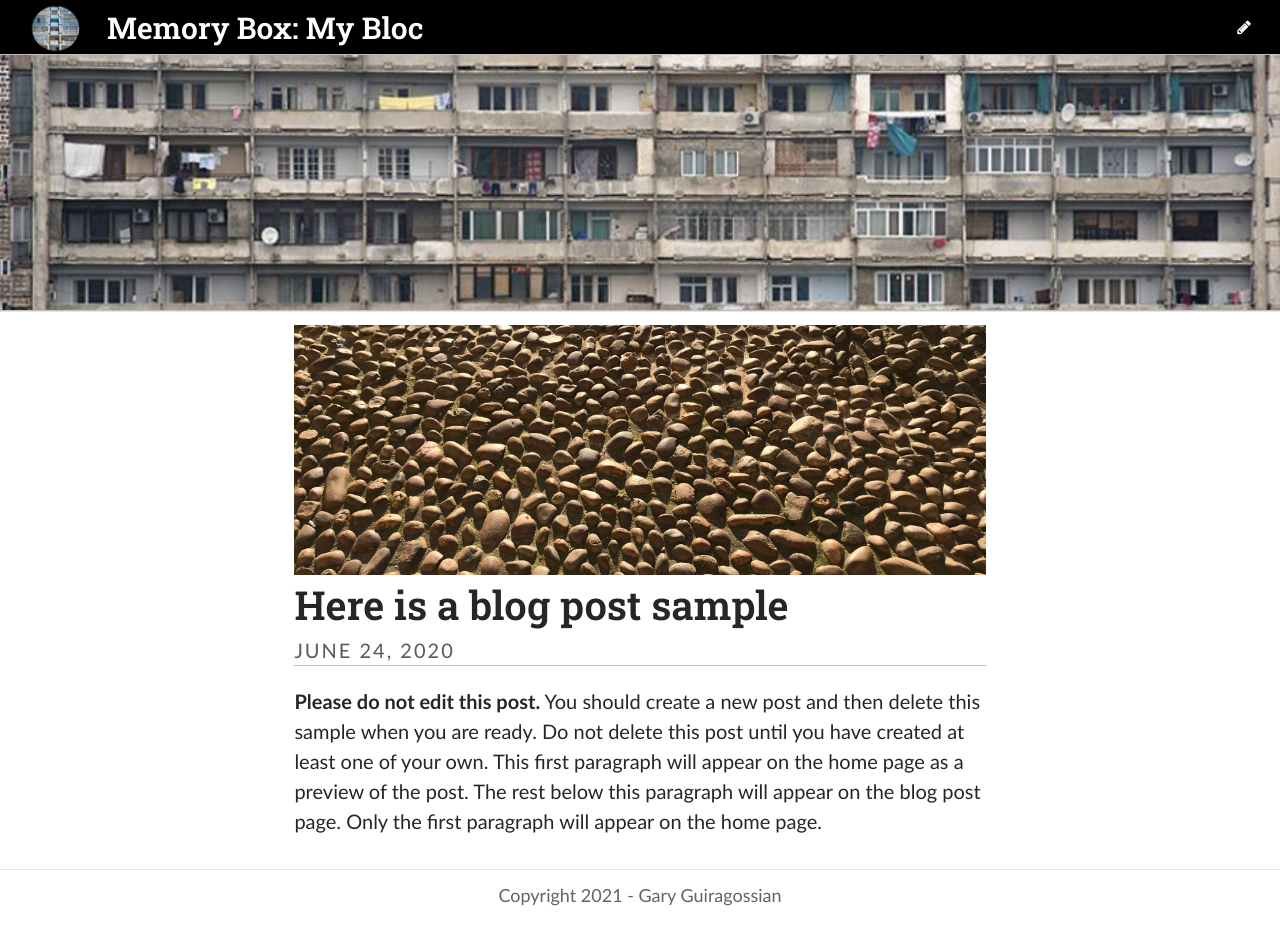
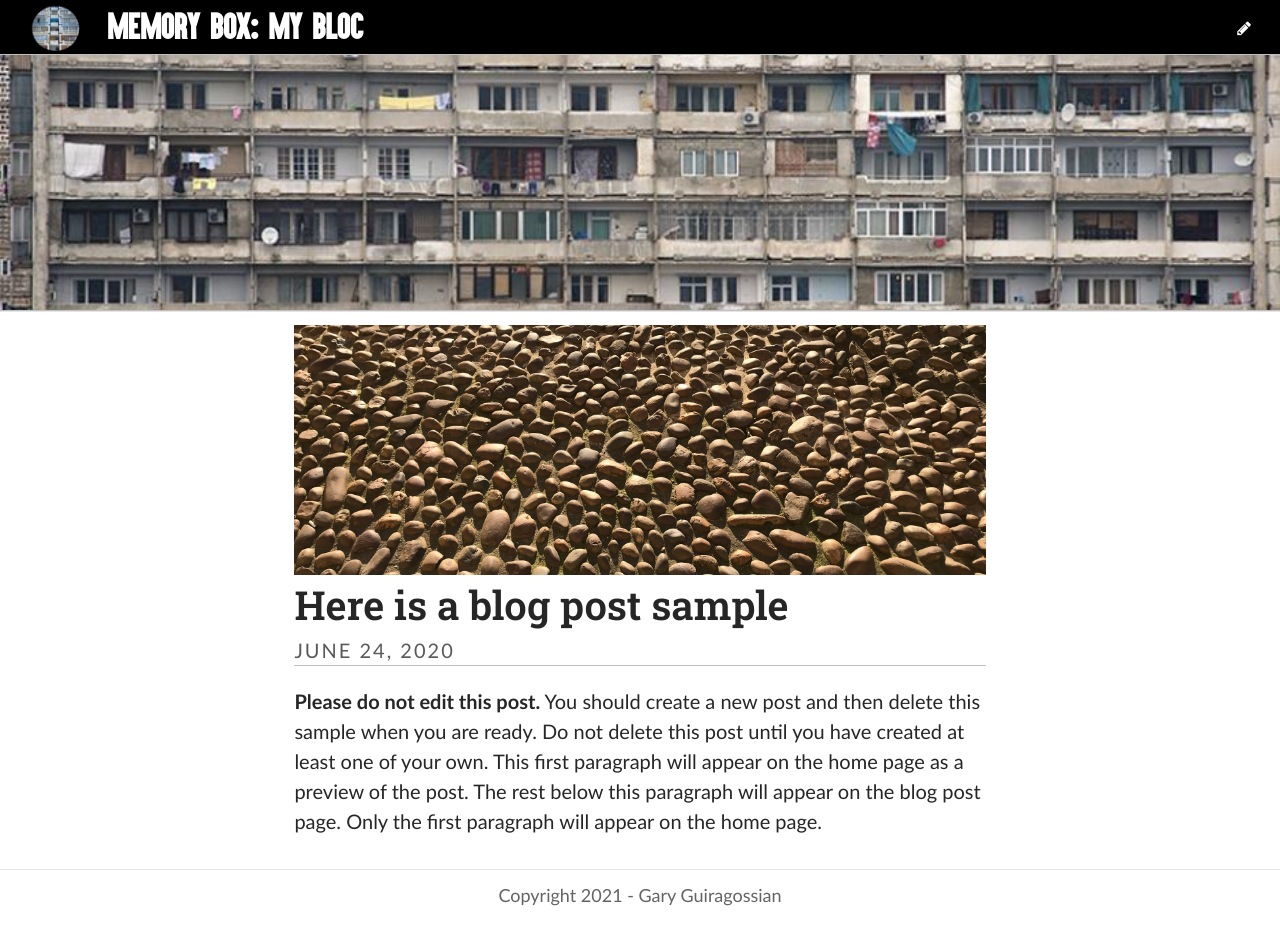
Before and after one commit to garyBG/GGMemoryBox, a Jekyll site: the page built from index.html, in a window 1280 px wide. Built offline with Jekyll 4.4.1, drawn with Linux system fonts in a browser that asks for light colours; some web fonts are replaced; the list of posts is cut into pages by our own code.

Commit message:
Fix Fonts

```diff
--- a/styles/styles.css
+++ b/styles/styles.css
@@ -1,5 +1,9 @@
 /* code */
 @import "highlighter.css";
+@font-face {
+    font-family: 'Aku & Kamu'; /*a name to be used later*/
+    src: url('/Aku\ &\ Kamu.otf'); /*URL to font*/
+}
 
 html {
     -ms-text-size-adjust: 100%;
@@ -716,6 +720,7 @@ align-items: center;
 }
 
 .site-header a {
+    font-family: 'Aku & Kamu';
     color: #ffffff
 }
 
```
Also changed, not shown: Aku & Kamu.otf (added).
